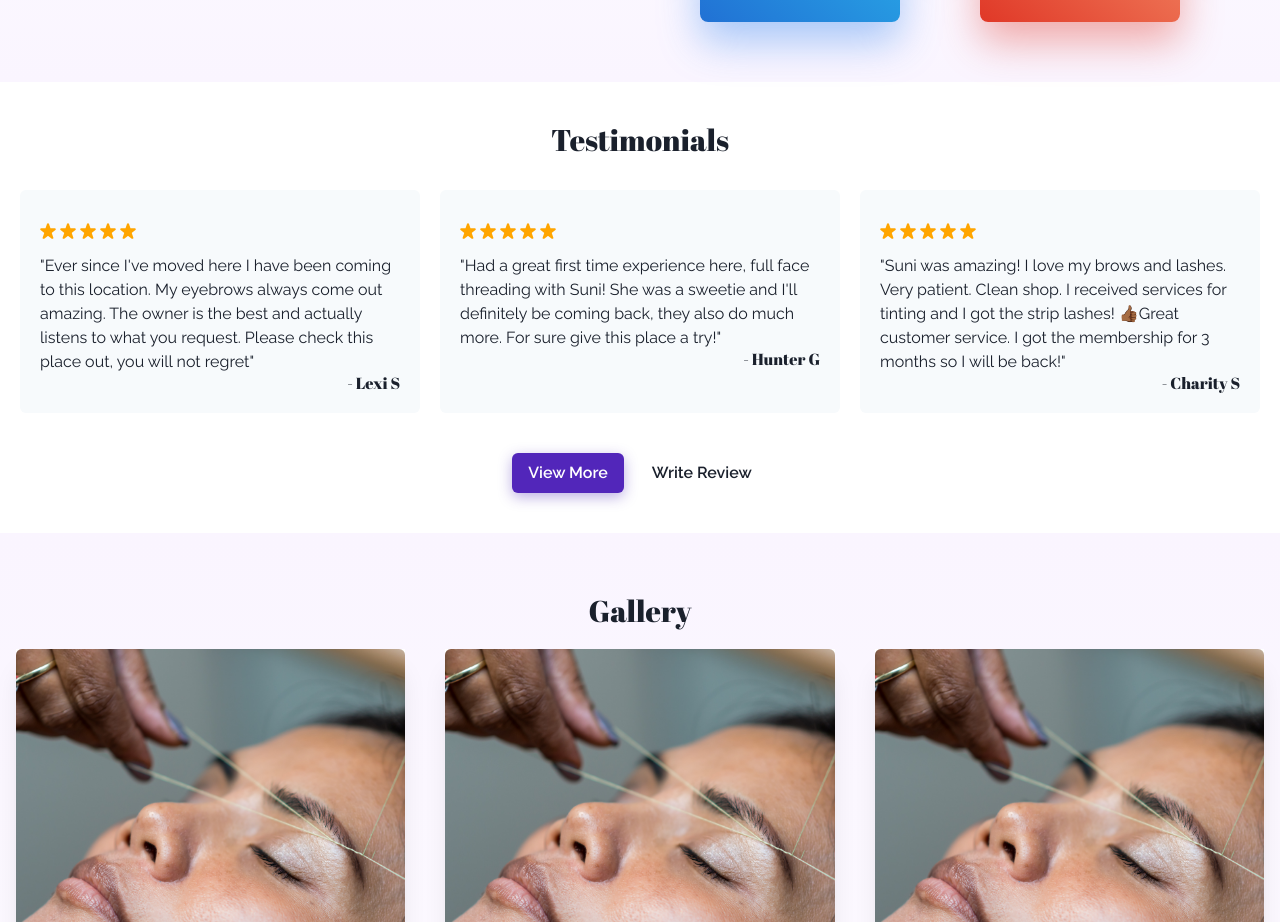
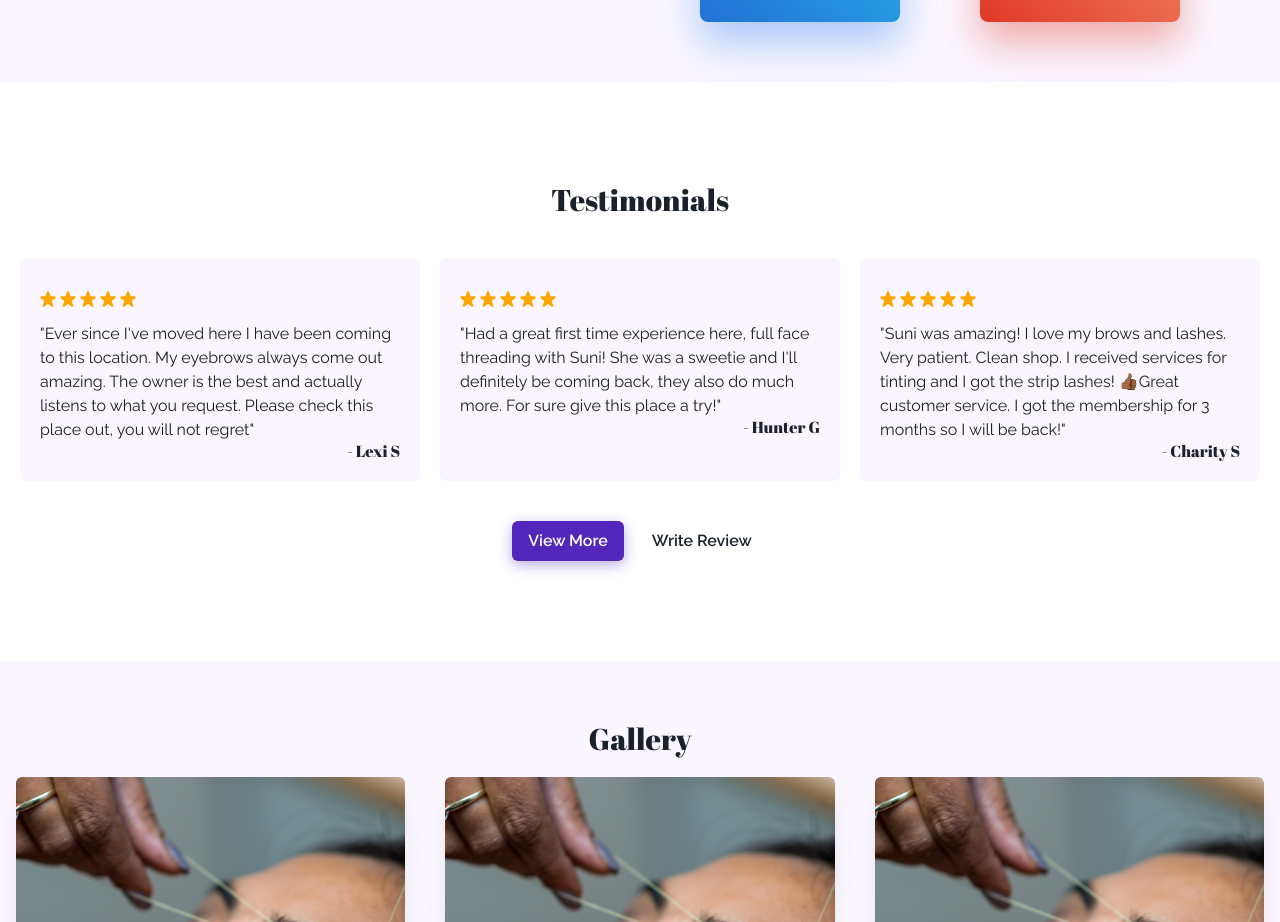
Before and after one commit to ibaniya98/liana-eyebrow, a Next.js app: page / in a window 1280 px wide. Shown: the part 1060-1982 px from the top of the page. Built offline with nearby package versions, Linux system fonts and the light colour scheme.

Commit message:
purple theme for testimonials

```diff
--- a/components/about/index.tsx
+++ b/components/about/index.tsx
@@ -24,6 +24,12 @@ function Tile({ title, bgGradient, icon, boxShadow }: TileProps) {
       textColor="white"
       bgGradient={bgGradient}
       mx="auto"
+      transition="all 0.15s linear"
+      _hover={{
+        boxShadow: "xl",
+        cursor: "pointer",
+        transform: "scale(1.05)",
+      }}
     >
       <Box fontSize="6xl" display="flex" justifyContent="center" mb="5">
         {icon}
--- a/components/testimonial-card/index.tsx
+++ b/components/testimonial-card/index.tsx
@@ -19,7 +19,7 @@ export default function TestimonialCard({ reviewer, ratings, text }: Review) {
     <Box
       p="5"
       borderRadius="md"
-      backgroundColor="gray.50"
+      backgroundColor="purple.50"
       transition="all 0.25s linear"
       _hover={{
         backgroundColor: "white",
--- a/components/testimonials/index.tsx
+++ b/components/testimonials/index.tsx
@@ -5,8 +5,8 @@ import { reviews } from "../../data/reviews";
 
 export default function Testimonials() {
   return (
-    <Box my="10">
-      <Heading size="lg" textAlign="center" my="3">
+    <Box my="10" py={{ base: 5, md: 10 }}>
+      <Heading size="lg" textAlign="center" my="5">
         Testimonials
       </Heading>
       <SimpleGrid columns={{ base: 1, md: 3 }} spacing="5" p="5">
```
